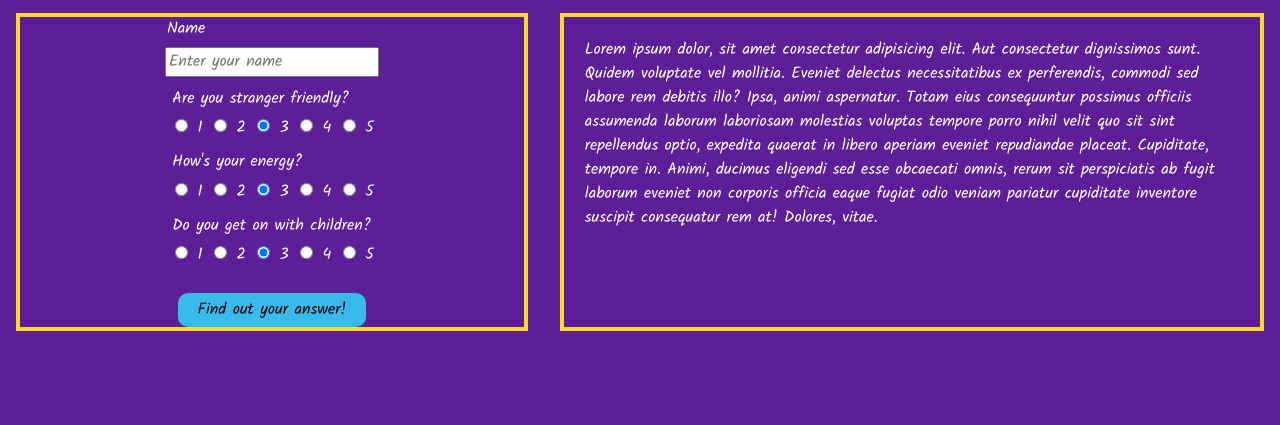
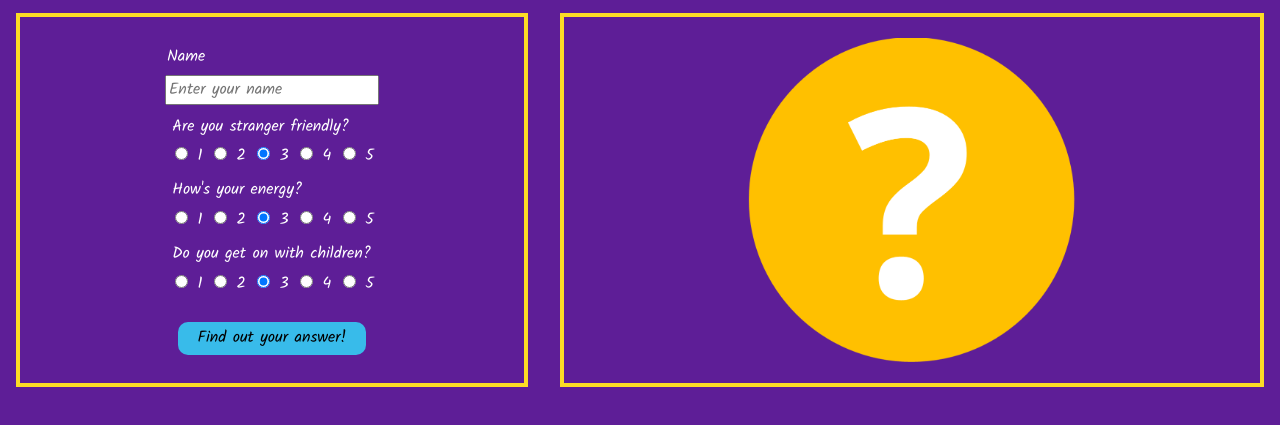
Before and after one commit to pat-cki/week3-gmno-prrr-api, a website: page index.html in a window 1280 px wide. Shown: the part 267-692 px from the top of the page. Drawn offline with Linux system fonts and the light colour scheme; a web font is replaced by a local one.

Commit message:
Add default image to results

```diff
--- a/css-folder/style.css
+++ b/css-folder/style.css
@@ -54,16 +54,22 @@ form {
 }
 
 .result {
+    display: flex;
+    flex-direction: column;
+    align-items: center;
     min-width: 40%;
     border: 4px solid var(--colour-two);
     display: flex;
     margin: 1em;
+    padding: 1.3em;
+}
 
+.question__mark {
+    width: 50%;
 }
 
 fieldset {
     border: 0px;
-    /* margin: 0.8em; */
 }
 
 input.button {
@@ -76,10 +82,6 @@ input.button {
     border-radius: 10px;
 }
 
-.result__paragraph {
-    padding: 1.3em;
-}
-
 @media screen and (max-width: 600px) {
     .container {
         flex-direction: column;
--- a/index.html
+++ b/index.html
@@ -71,22 +71,8 @@
             <input class="button" value="Find out your answer!" type="submit" onclick="chooseCatOptions()"></input>
          </form>
          <section class="result">
-             <section>
             <h3></h3>
-            <p class="result__paragraph">Lorem ipsum dolor, sit amet consectetur adipisicing elit. Aut
-                consectetur dignissimos sunt.
-                Quidem voluptate vel mollitia. Eveniet delectus necessitatibus ex perferendis, commodi sed
-                labore rem debitis illo? Ipsa, animi aspernatur.
-                Totam eius consequuntur possimus officiis assumenda laborum laboriosam molestias voluptas
-                tempore porro nihil velit quo sit sint repellendus optio, expedita quaerat in libero aperiam
-                eveniet repudiandae placeat. Cupiditate, tempore in.
-                Animi, ducimus eligendi sed esse obcaecati omnis, rerum sit perspiciatis ab fugit laborum
-                eveniet non corporis officia eaque fugiat odio veniam pariatur cupiditate inventore suscipit
-                consequatur rem at! Dolores, vitae.</p>
-           </section>
-           <section>
-                <img class="gif" src="" alt="">
-            </section>
+            <img class="question__mark" aria-label="Question mark image" src="img/Lol_question_mark.png" alt="Question mark image">
          </section>
         </main>
         <script src="js-folder/script.js" async defer></script>
```
Also changed, not shown: img/Lol_question_mark.png (added).
